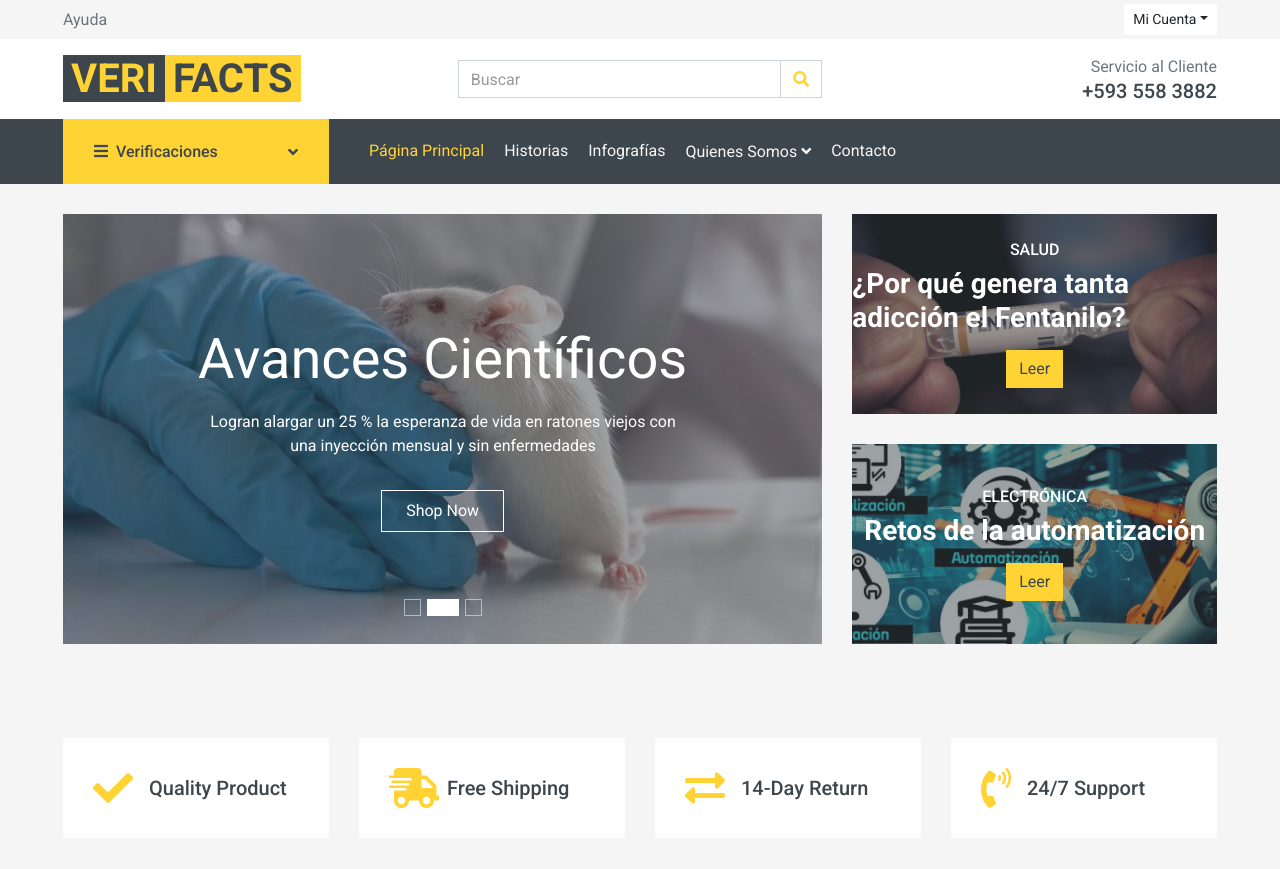
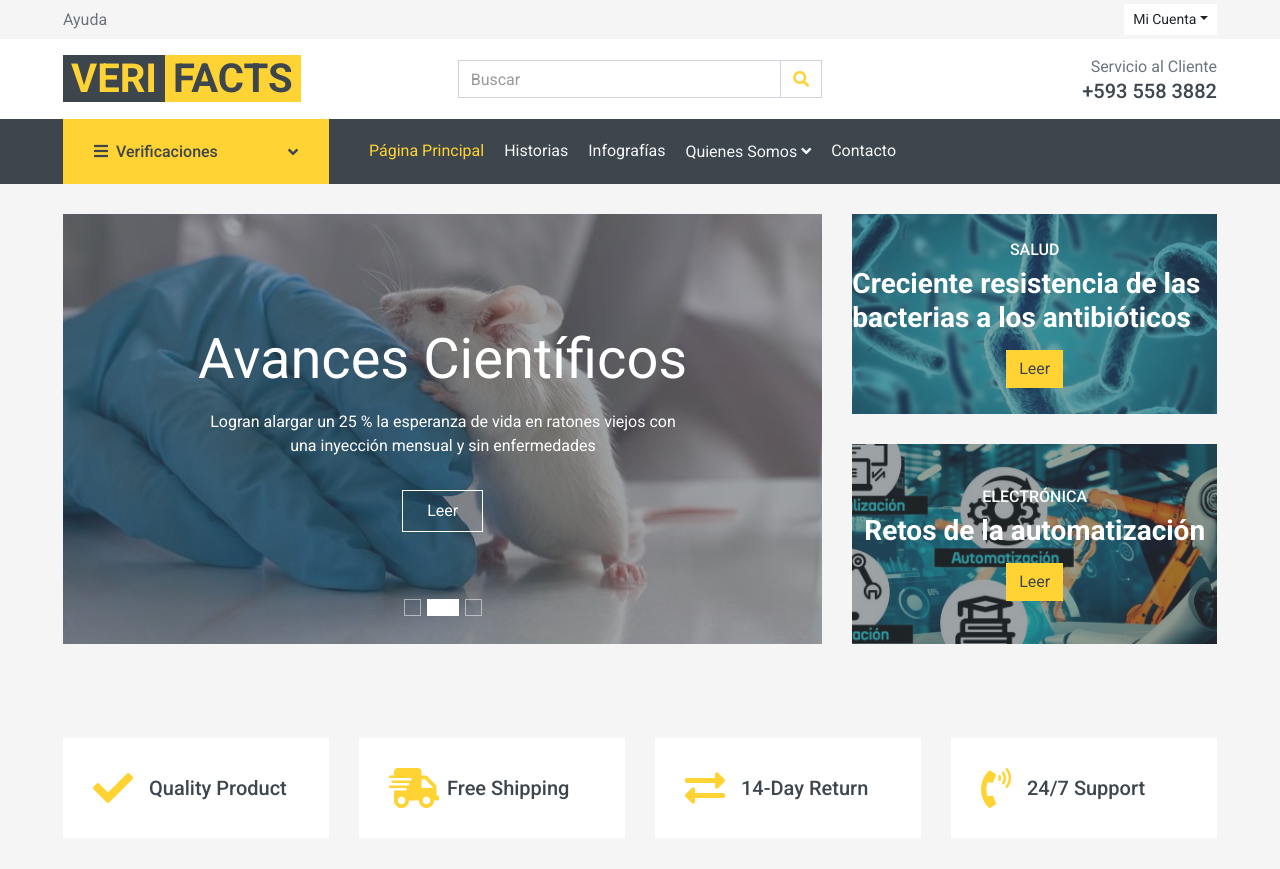
Before and after one commit to matheuwus/VeriFacts, a plain HTML site: page index.html in a window 1280 px wide. Shown: the top 869 px of the page. Drawn offline with nearby package versions, Linux system fonts and the light colour scheme.

Commit message:
Update index.html

```diff
--- a/index.html
+++ b/index.html
@@ -153,7 +153,7 @@
                                 <div class="p-3" style="max-width: 700px;">
                                     <h1 class="display-4 text-white mb-3 animate__animated animate__fadeInDown">Internacional</h1>
                                     <p class="mx-md-5 px-5 animate__animated animate__bounceIn">China planea explorar la luna, marte y jupiter en próximas decadas</p>
-                                    <a class="btn btn-outline-light py-2 px-4 mt-3 animate__animated animate__fadeInUp" href="#">Shop Now</a>
+                                    <a class="btn btn-outline-light py-2 px-4 mt-3 animate__animated animate__fadeInUp" href="#">Leer</a>
                                 </div>
                             </div>
                         </div>
@@ -163,17 +163,17 @@
                                 <div class="p-3" style="max-width: 700px;">
                                     <h1 class="display-4 text-white mb-3 animate__animated animate__fadeInDown">Avances Científicos</h1>
                                     <p class="mx-md-5 px-5 animate__animated animate__bounceIn">Logran alargar un 25 % la esperanza de vida en ratones viejos con una inyección mensual y sin enfermedades</p>
-                                    <a class="btn btn-outline-light py-2 px-4 mt-3 animate__animated animate__fadeInUp" href="#">Shop Now</a>
+                                    <a class="btn btn-outline-light py-2 px-4 mt-3 animate__animated animate__fadeInUp" href="#">Leer</a>
                                 </div>
                             </div>
                         </div>
                         <div class="carousel-item position-relative" style="height: 430px;">
-                            <img class="position-absolute w-100 h-100" src="img/carousel-3.jpg" style="object-fit: cover;">
+                            <img class="position-absolute w-100 h-100" src="img/offer-1.jpg" style="object-fit: cover;">
                             <div class="carousel-caption d-flex flex-column align-items-center justify-content-center">
                                 <div class="p-3" style="max-width: 700px;">
-                                    <h1 class="display-4 text-white mb-3 animate__animated animate__fadeInDown"> </h1>
-                                    <p class="mx-md-5 px-5 animate__animated animate__bounceIn">Creciente resistencia de las bacterias a los antibióticos</p>
-                                    <a class="btn btn-outline-light py-2 px-4 mt-3 animate__animated animate__fadeInUp" href="#">Shop Now</a>
+                                    <h1 class="display-4 text-white mb-3 animate__animated animate__fadeInDown">Emergencia Sanitaria</h1>
+                                    <p class="mx-md-5 px-5 animate__animated animate__bounceIn">¿Por qué genera tanta adicción el Fentanilo?</p>
+                                    <a class="btn btn-outline-light py-2 px-4 mt-3 animate__animated animate__fadeInUp" href="#">Leer</a>
                                 </div>
                             </div>
                         </div>
@@ -182,10 +182,10 @@
             </div>
             <div class="col-lg-4">
                 <div class="product-offer mb-30" style="height: 200px;">
-                    <img class="img-fluid" src="img/offer-1.jpg" alt="">
+                    <img class="img-fluid" src="img/carousel-3.jpg" alt="">
                     <div class="offer-text">
                         <h6 class="text-white text-uppercase">Salud</h6>
-                        <h3 class="text-white mb-3">¿Por qué genera tanta adicción el Fentanilo?</h3>
+                        <h3 class="text-white mb-3">Creciente resistencia de las bacterias a los antibióticos</h3>
                         <a href="" class="btn btn-primary">Leer</a>
                     </div>
                 </div>
```
